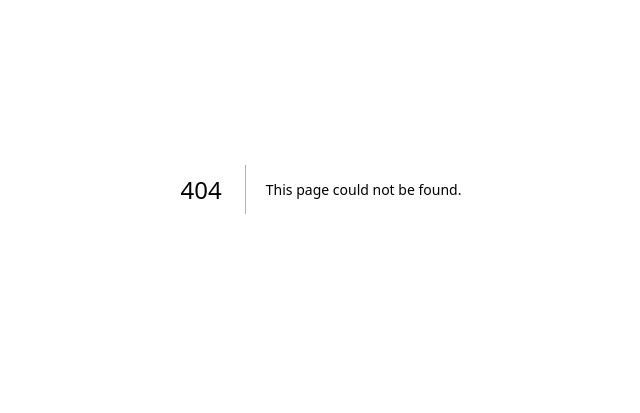
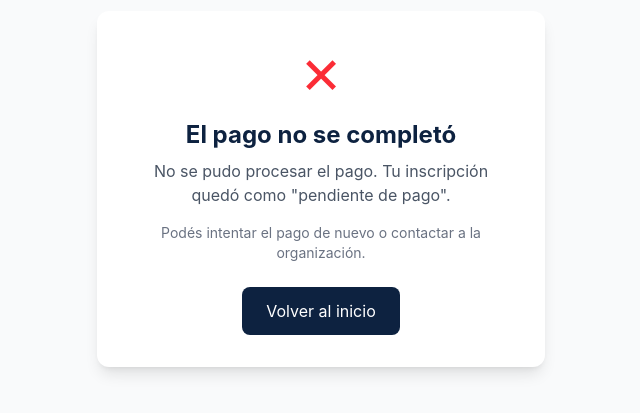
Before and after one commit to Nancyms1012/formulario-inscripciones, a Next.js app: page /pago-exitoso in a window 1280 px wide. Before the commit this address had no page. Shown: the part 211-624 px from the top of the page, without its empty margins (319-959 px from the left). Built offline with nearby package versions, Linux system fonts and the light colour scheme.

Commit message:
feat: Confirmacion automatica de pago Tilopay - pagina /pago-exitoso marca inscripcion como pagada si code=1

```diff
--- /dev/null
+++ b/src/app/pago-exitoso/page.tsx
@@ -0,0 +1,101 @@
+'use client';
+
+import { useEffect, useState, Suspense } from 'react';
+import { useSearchParams } from 'next/navigation';
+
+function PagoExitosoContent() {
+  const searchParams = useSearchParams();
+  const [estado, setEstado] = useState<'procesando' | 'exitoso' | 'rechazado'>('procesando');
+  const [codigo, setCodigo] = useState('');
+
+  useEffect(() => {
+    const code = searchParams.get('code');
+    const aprobado = code === '1';
+
+    // Recuperar el código de inscripción guardado antes de ir a pagar
+    let codigoInscripcion = '';
+    try {
+      codigoInscripcion = sessionStorage.getItem('inscripcionPendiente') || '';
+    } catch { /* ignore */ }
+    setCodigo(codigoInscripcion);
+
+    if (!aprobado) {
+      setEstado('rechazado');
+      return;
+    }
+
+    // Pago aprobado: marcar la inscripción como pagada
+    const confirmar = async () => {
+      if (codigoInscripcion) {
+        try {
+          const { supabaseClient } = await import('@/lib/inscripcion-client');
+          await supabaseClient
+            .from('inscripciones')
+            .update({ estado_pago: 'confirmado' })
+            .eq('codigo_inscripcion', codigoInscripcion);
+          sessionStorage.removeItem('inscripcionPendiente');
+        } catch { /* ignore - queda pendiente y se confirma manual */ }
+      }
+      setEstado('exitoso');
+    };
+    confirmar();
+  }, [searchParams]);
+
+  return (
+    <div className="min-h-screen flex items-center justify-center px-4 py-12">
+      <div className="bg-white rounded-xl shadow-lg p-8 max-w-md w-full text-center">
+        {estado === 'procesando' && (
+          <>
+            <div className="text-[#1a4f8b] text-5xl mb-4">&#8987;</div>
+            <h2 className="text-xl font-bold text-[#0d2240] mb-2">Procesando pago...</h2>
+            <p className="text-gray-600">Un momento por favor.</p>
+          </>
+        )}
+
+        {estado === 'exitoso' && (
+          <>
+            <div className="text-green-500 text-6xl mb-4">&#10003;</div>
+            <h2 className="text-2xl font-bold text-[#0d2240] mb-2">¡Pago exitoso!</h2>
+            <p className="text-gray-600 mb-4">Tu inscripción quedó confirmada.</p>
+            {codigo && (
+              <p className="text-3xl font-mono font-bold text-[#1a4f8b] mb-4">{codigo}</p>
+            )}
+            <p className="text-sm text-gray-500 mb-6">
+              Recibirás un correo con tu código QR para el día de la carrera.
+            </p>
+            <a href="/" className="inline-block bg-[#0d2240] text-white px-6 py-3 rounded-lg hover:bg-[#1a4f8b] transition-colors">
+              Volver al inicio
+            </a>
+          </>
+        )}
+
+        {estado === 'rechazado' && (
+          <>
+            <div className="text-red-500 text-6xl mb-4">&#10007;</div>
+            <h2 className="text-2xl font-bold text-[#0d2240] mb-2">El pago no se completó</h2>
+            <p className="text-gray-600 mb-4">
+              No se pudo procesar el pago. Tu inscripción quedó como &quot;pendiente de pago&quot;.
+            </p>
+            {codigo && (
+              <p className="text-sm text-gray-500 mb-2">Código de inscripción: <span className="font-mono font-bold text-[#1a4f8b]">{codigo}</span></p>
+            )}
+            <p className="text-sm text-gray-500 mb-6">
+              Podés intentar el pago de nuevo o contactar a la organización.
+            </p>
+            <a href="/" className="inline-block bg-[#0d2240] text-white px-6 py-3 rounded-lg hover:bg-[#1a4f8b] transition-colors">
+              Volver al inicio
+            </a>
+          </>
+        )}
+      </div>
+    </div>
+  );
+}
+
+export default function PagoExitosoPage() {
+  return (
+    <Suspense fallback={<div className="min-h-screen flex items-center justify-center">Cargando...</div>}>
+      <PagoExitosoContent />
+    </Suspense>
+  );
+}
--- a/src/components/FormularioInscripcion.tsx
+++ b/src/components/FormularioInscripcion.tsx
@@ -194,9 +194,13 @@ export default function FormularioInscripcion({ modo }: { modo: 'copa' | 'kids'
         }),
       }).catch(() => {}); // No bloquear si falla
 
-      // Si pagó con tarjeta, abrir la página de pago de Tilopay
+      // Si pagó con tarjeta, guardar el código y redirigir a Tilopay
       if (metodoPago === 'Tarjeta' && paymentLink) {
-        window.open(paymentLink.url, '_blank');
+        try {
+          sessionStorage.setItem('inscripcionPendiente', resultado.codigoInscripcion);
+        } catch { /* ignore */ }
+        window.location.href = paymentLink.url;
+        return;
       }
 
       setExito(true);
--- a/src/components/FormularioKids.tsx
+++ b/src/components/FormularioKids.tsx
@@ -178,9 +178,13 @@ export default function FormularioKids() {
         }),
       }).catch(() => {});
 
-      // Si pagó con tarjeta, abrir la página de pago de Tilopay
+      // Si pagó con tarjeta, guardar el código y redirigir a Tilopay
       if (metodoPago === 'Tarjeta' && paymentLink) {
-        window.open(paymentLink.url, '_blank');
+        try {
+          sessionStorage.setItem('inscripcionPendiente', resultado.codigoInscripcion);
+        } catch { /* ignore */ }
+        window.location.href = paymentLink.url;
+        return;
       }
 
       setExito(true);
```
